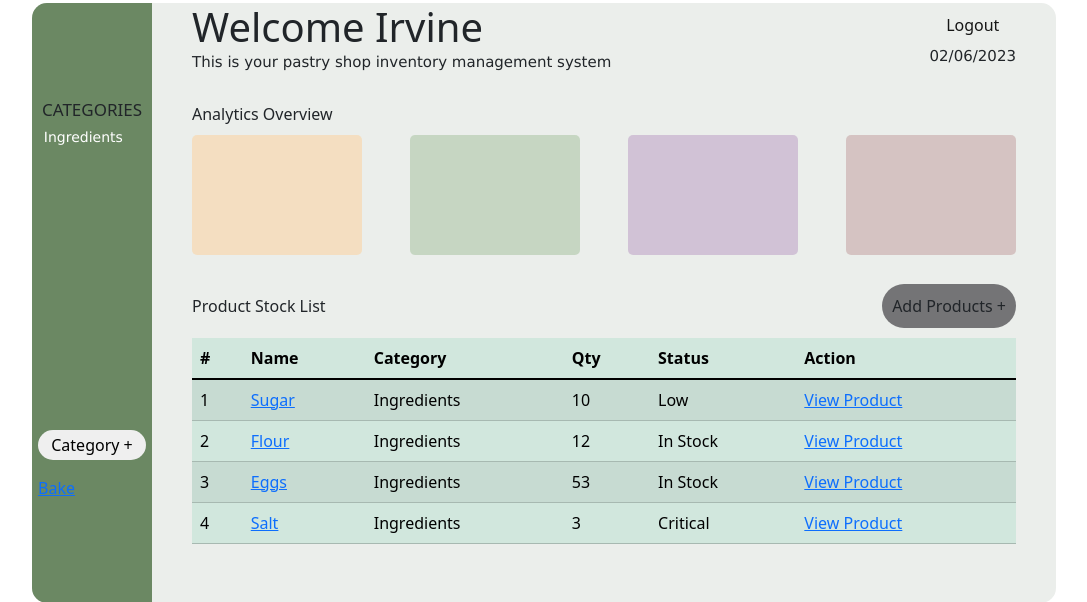
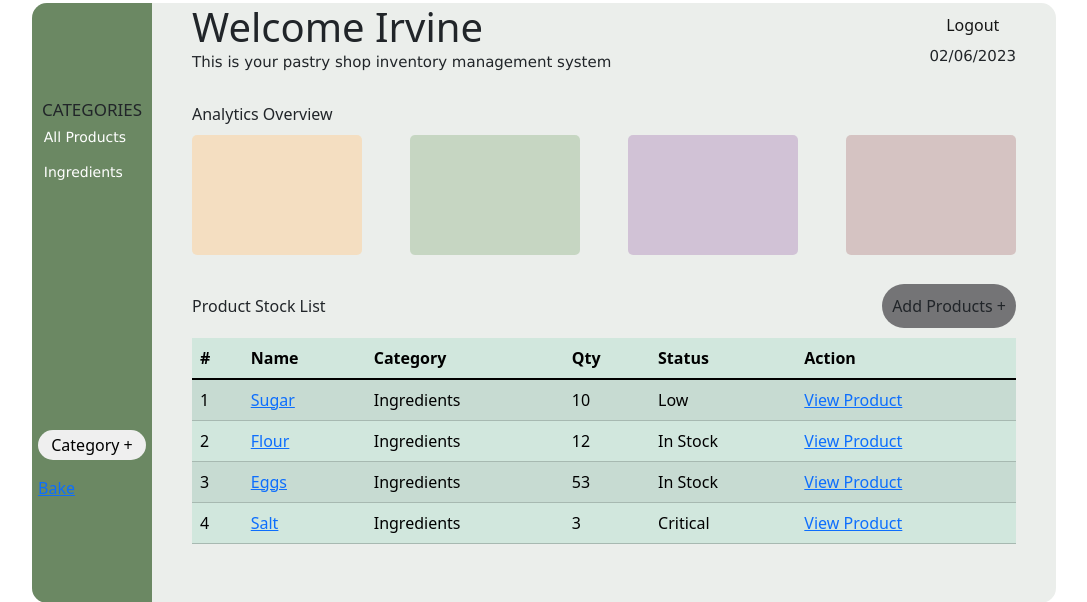
Before and after one commit to sundayirvine-code/pastrypro, a Flask app: page /inventory in a window 1280 px wide. Shown: the part 17-619 px from the top of the page, without its empty margins (96-1183 px from the left). Run offline with Flask 3, Linux system fonts and the light colour scheme; a user stored in the database is signed in.

Commit message:
added a link 'All products' to the list of categories

```diff
--- a/templates/inventory.html
+++ b/templates/inventory.html
@@ -17,6 +17,7 @@
         <aside class="aside">
             <h5>CATEGORIES</h5>
             <ul id="categoryList">
+              <li class="categories" id="-1">All Products</li>
                 {% for category in categories %}
                   <li class="categories" id="{{ category.id }}">{{ category.name }}</li>
                 {% endfor %}
```
Also changed, not shown: instance/database.db.
